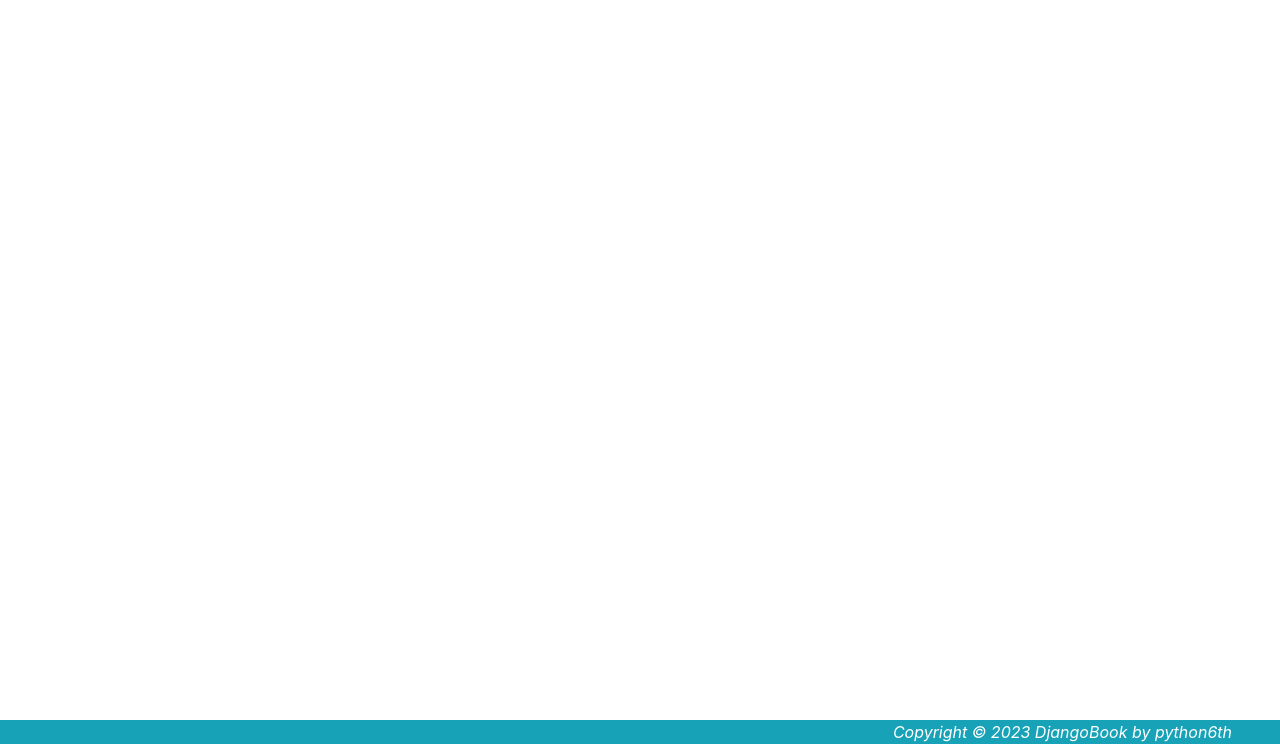
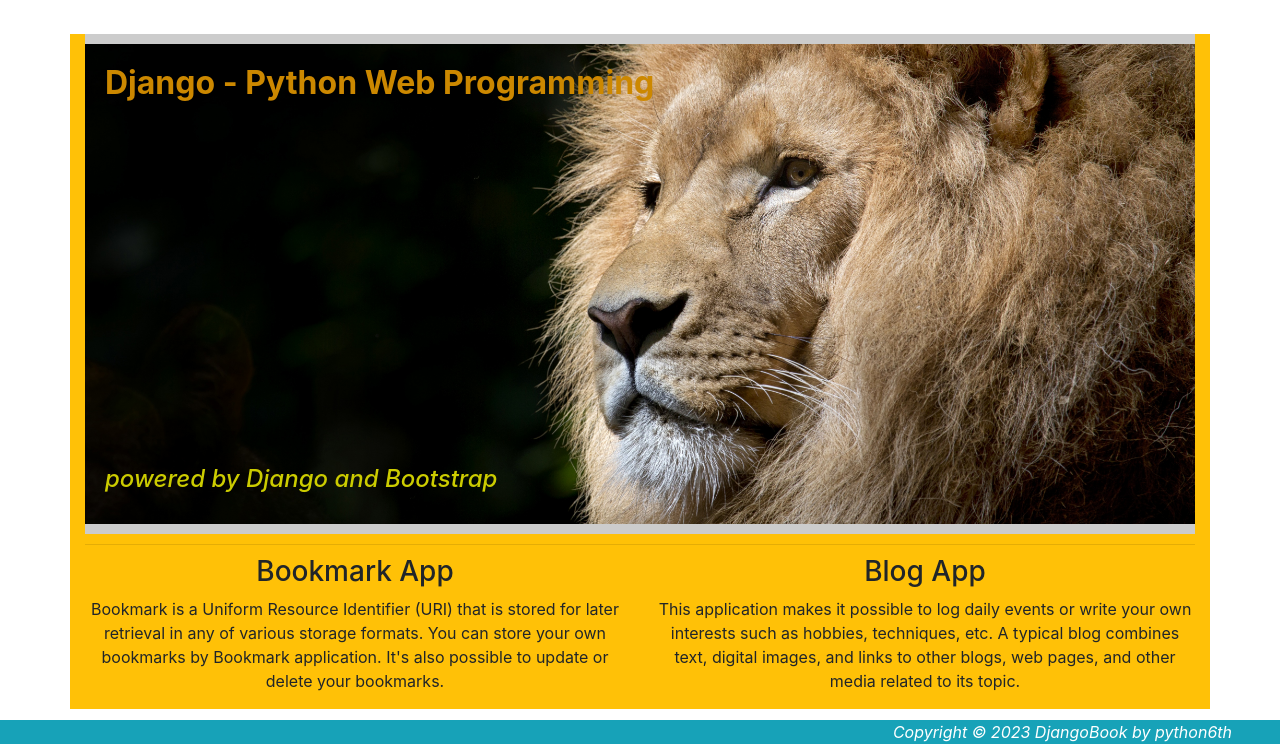
Before and after one commit to 98Taek/djangoProject, a Django app: page / in a window 1280 px wide. Shown: the part 56-800 px from the top of the page. Run offline with Django 4.2, Linux system fonts and the light colour scheme; some libraries are stand-ins or nearby versions.

Commit message:
STATICFILES_DIRS 설정, base.html 블럭 지정, home.html 작성

```diff
--- a/mysite/settings.py
+++ b/mysite/settings.py
@@ -121,6 +121,7 @@ USE_TZ = True
 # https://docs.djangoproject.com/en/4.2/howto/static-files/
 
 STATIC_URL = 'static/'
+STATICFILES_DIRS = [BASE_DIR / 'static',]
 
 # Default primary key field type
 # https://docs.djangoproject.com/en/4.2/ref/settings/#default-auto-field
--- a/templates/base.html
+++ b/templates/base.html
@@ -68,5 +68,6 @@
 <script src="https://stackpath.bootstrapcdn.com/bootstrap/4.3.1/js/bootstrap.min.js"
         integrity="sha384-JjSmVgyd0p3pXB1rRibZUAYoIIy6OrQ6VrjIEaFf/nJGzIxFDsf4x0xIM+B07jRM"
         crossorigin="anonymous"></script>
+{% block extra-script %}{% endblock %}
 </body>
 </html>
--- a/templates/home.html
+++ b/templates/home.html
@@ -34,7 +34,27 @@
 {% endblock %}
 
 {% block content %}
-
+    <div class="home-image">
+        <h2 class="title">Django - Python Web Programming</h2>
+        <h4 class="powered"><i class="fas fa-arrow-circle-right"></i>powered by Django and Bootstrap</h4>
+    </div>
+    <hr style="margin: 10px 0">
+    <div class="row text-center">
+        <div class="col-sm-6">
+            <h3>Bookmark App</h3>
+            <p>Bookmark is a Uniform Resource Identifier (URI)
+                that is stored for later retrieval in any of various storage formats.
+                You can store your own bookmarks by Bookmark application.
+                It's also possible to update or delete your bookmarks.</p>
+        </div>
+        <div class="col-sm-6">
+            <h3>Blog App</h3>
+            <p>This application makes it possible to log daily events or write your own interests
+                such as hobbies, techniques, etc.
+                A typical blog combines text, digital images, and links to other blogs, web pages,
+                and other media related to its topic.</p>
+        </div>
+    </div>
 {% endblock %}
 
 {% block footer %}
```
